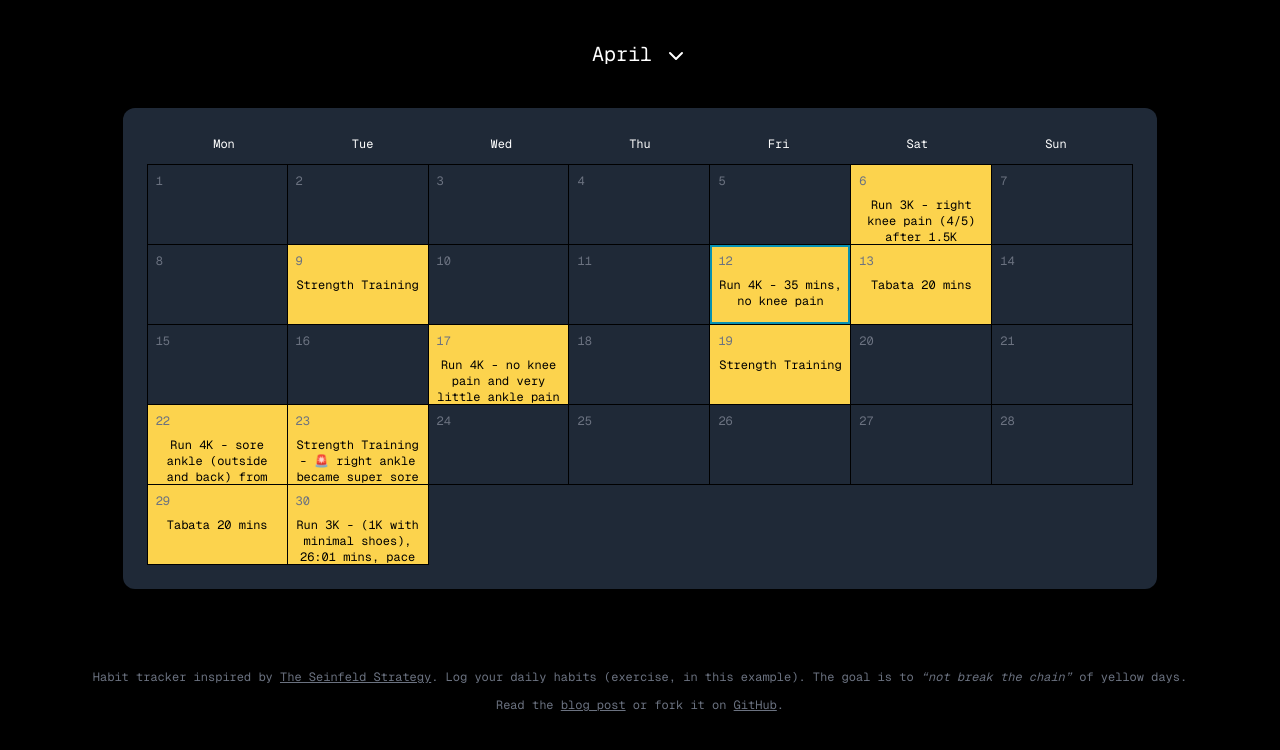
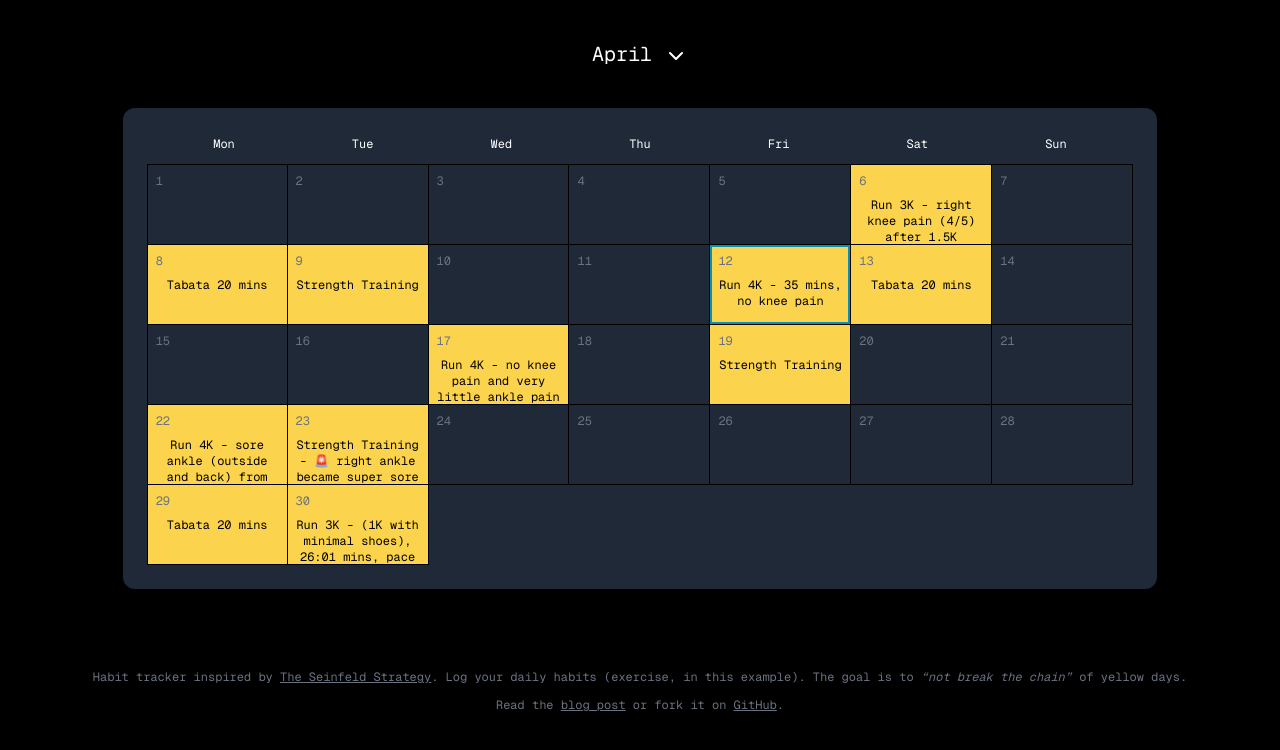
Before and after one commit to scottgallant/seinfeld-calendar, a Next.js app: page / in a window 1280 px wide. Shown: the top 750 px of the page. Built offline with nearby package versions, Linux system fonts and the light colour scheme.

Commit message:
Update specialDates.js

```diff
--- a/src/data/specialDates.js
+++ b/src/data/specialDates.js
@@ -64,6 +64,7 @@ const specialDates = [
   { "date": "2024-05-05", "description": "Run 4K - (2K with minimal shoes), 31:34 mins, pace 7:52/km, avg HR 140, max HR 156, no knee/ankle pain" },
   { "date": "2024-05-06", "description": "Strength Training" },
   { "date": "2024-05-07", "description": "Run 4K - (2K with minimal shoes), 29:00 mins, pace 7:24/km, avg HR 155, max HR 169, inner ankle pain 2/5" },
+  { "date": "2024-04-08", "description": "Tabata 20 mins" },
 ];
 
 
```
